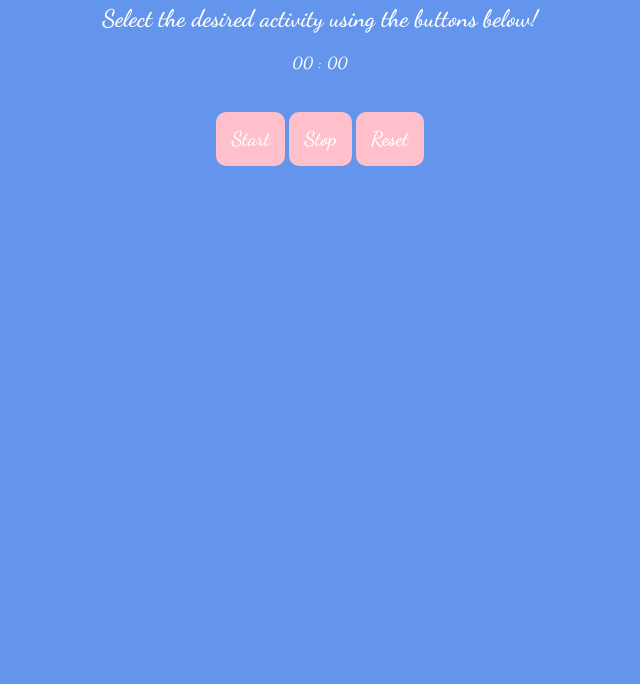
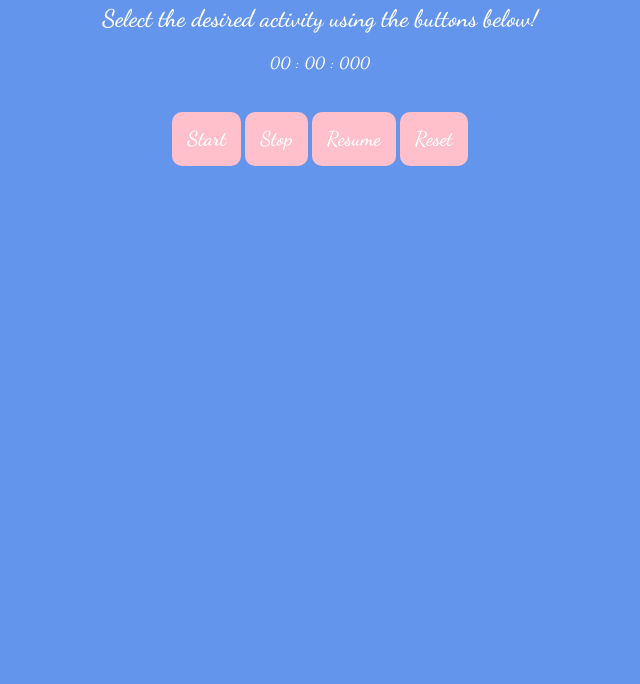
Before and after one commit to analudms/CountDownButtons, a plain HTML site: page index.html in a window 1280 px wide. Shown: the part 116-800 px from the top of the page, without its empty margins (320-960 px from the left). Drawn offline with Linux system fonts and the light colour scheme.

Commit message:
adding buttons and making changes to names

```diff
--- a/index.html
+++ b/index.html
@@ -22,15 +22,21 @@
     <h2 class="title2">Select the desired activity using the buttons below&#33;</h2>
 
     <div class="numbers">
-        <span id="seconds">00</span>:
-        <span id="milliseconds">00</span>
+        <div id="minutes">00</div>
+        <div>:</div>
+        <div id="seconds">00</div>
+        <div>:</div>
+        <div id="milliseconds">000</div>
+
     </div>
+
 
     <div class="button">
         <button id="buttonStart">Start</button>
         <button id="buttonStop">Stop</button>
+        <button id="buttonResume">Resume</button>
         <button id="buttonReset">Reset</button>
     </div>
-        <script src=".script.js"></script>
+        <script src="script.js"></script>
 </body>
 </html>
```
